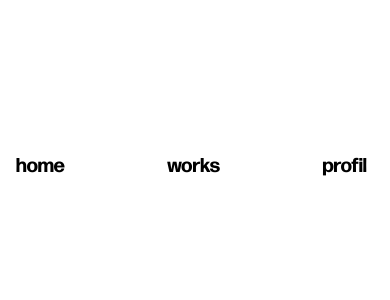
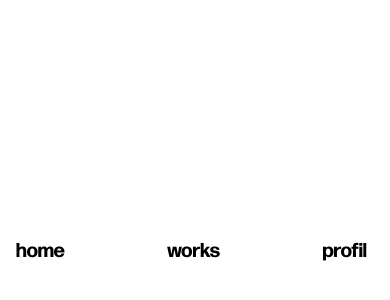
Before and after one commit to AdryanPro/claxStudio, a React (Vite) app: page /Molly in a window 390 px wide. Shown: the part 1284-1584 px from the top of the page. Built offline with nearby package versions, Linux system fonts and the light colour scheme; the HTML template or start-up script is replaced by a standard one; a web font is replaced by a local one.

Commit message:
Ok now ?

```diff
--- a/src/CSS/TopProjectMobile.css
+++ b/src/CSS/TopProjectMobile.css
@@ -15,7 +15,7 @@
     .worksMenuWrapper{
         min-width: 90vw;
         left: 1rem;
-        bottom: 60vh !important;
+        bottom: 50vh !important;
         display: flex;
         justify-content: space-between;
     }
```
